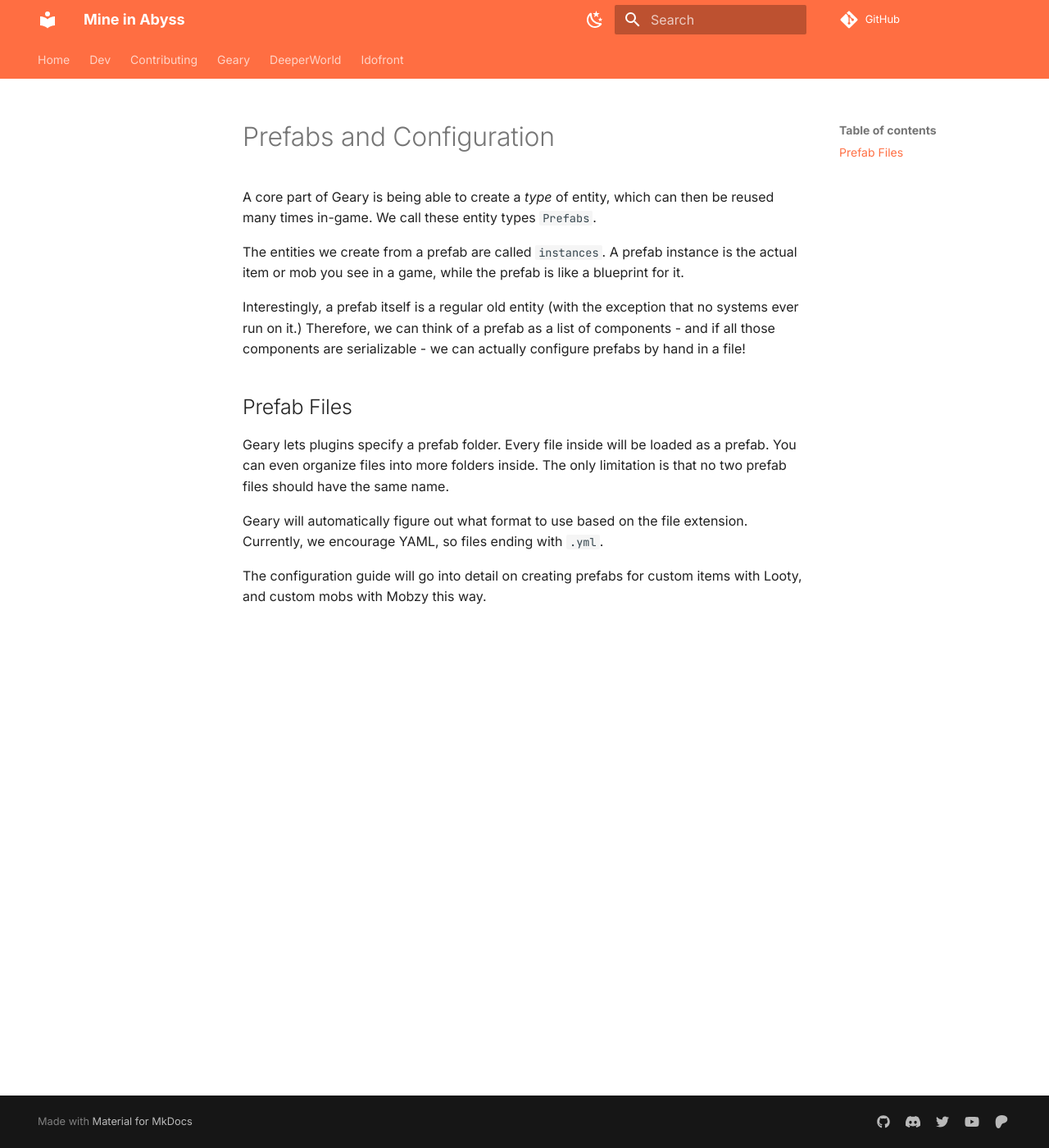
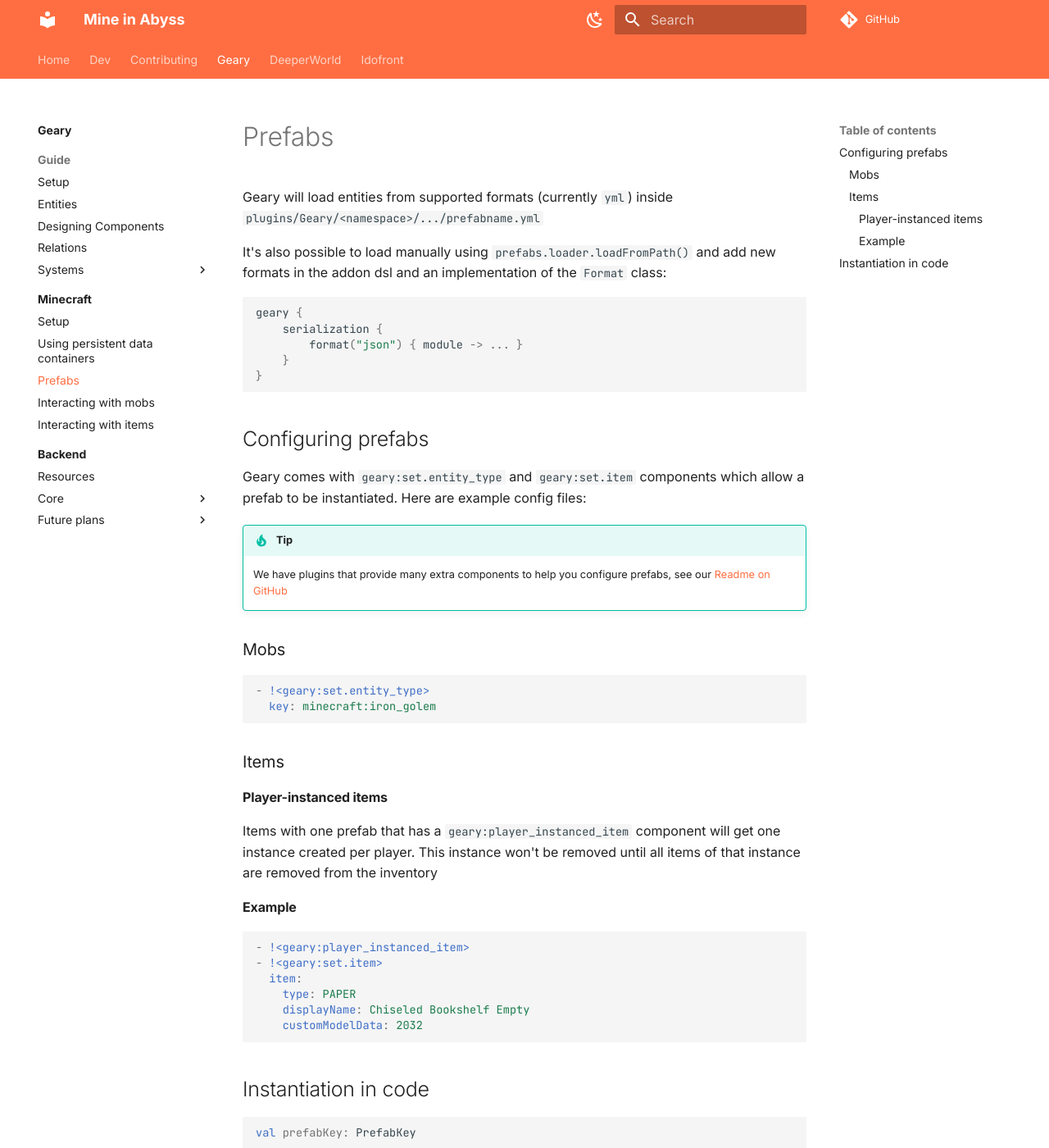
Before and after one commit to MineInAbyss/wiki, an MkDocs documentation site: the page built from docs/geary/minecraft/prefabs.md, in a window 1280 px wide and 1400 px high. Shown: the whole window at 82% size. Built offline with MkDocs 1.6.1 and Material for MkDocs 9.7.7, drawn with Linux system fonts in a browser that asks for light colours; comment, search, counter and statistics services are not loaded; some of the changed text lies outside the part shown.

Commit message:
Add setup guide for geary and new Minecraft guide

````diff
--- /dev/null
+++ b/docs/geary/minecraft/SUMMARY.md
@@ -0,0 +1,7 @@
+- index*.md
+- setup*.md
+- persistentdatacontainer*.md
+- prefabs*.md
+- mobs*.md
+- items*.md
+- *
--- a/docs/geary/minecraft/prefabs.md
+++ b/docs/geary/minecraft/prefabs.md
@@ -1,23 +1,57 @@
----
-title: Prefabs
-parent: Minecraft Guide
-grand_parent: Geary
-nav_order: 10
----
+# Prefabs
 
-# Prefabs and Configuration
+Geary will load entities from supported formats (currently `yml`) inside `plugins/Geary/<namespace>/.../prefabname.yml`
 
-A core part of Geary is being able to create a *type* of entity, which can then be reused many times in-game. We call these entity types `Prefabs`.
+It's also possible to load manually using `prefabs.loader.loadFromPath()` and add new formats in the addon dsl and an implementation of the `Format` class:
 
-The entities we create from a prefab are called `instances`. A prefab instance is the actual item or mob you see in a game, while the prefab is like a blueprint for it.
+```kotlin
+geary {
+    serialization {
+        format("json") { module -> ... }
+    }
+}
+```
 
-Interestingly, a prefab itself is a regular old entity (with the exception that no systems ever run on it.) Therefore, we can think of a prefab as a list of components - and if all those components are serializable - we can actually configure prefabs by hand in a file!
+## Configuring prefabs
+
+Geary comes with `geary:set.entity_type` and `geary:set.item` components which allow a prefab to be instantiated. Here are example config files:
+
+!!! tip
+    We have plugins that provide many extra components to help you configure prefabs, see our [Readme on GitHub](https://github.com/MineInAbyss/Geary-papermc#plugins-using-geary)
+
+### Mobs
+```yaml
+- !<geary:set.entity_type>
+  key: minecraft:iron_golem
+```
+
+### Items
 
 
-## Prefab Files
+#### Player-instanced items
 
-Geary lets plugins specify a prefab folder. Every file inside will be loaded as a prefab. You can even organize files into more folders inside. The only limitation is that no two prefab files should have the same name.
+Items with one prefab that has a `geary:player_instanced_item` component will get one instance created per player. This instance won't be removed until all items of that instance are removed from the inventory
 
-Geary will automatically figure out what format to use based on the file extension. Currently, we encourage YAML, so files ending with `.yml`.
+#### Example
+```yaml
+- !<geary:player_instanced_item>
+- !<geary:set.item>
+  item:
+    type: PAPER
+    displayName: Chiseled Bookshelf Empty
+    customModelData: 2032
+```
 
-The configuration guide will go into detail on creating prefabs for custom items with Looty, and custom mobs with Mobzy this way.
+
+## Instantiation in code
+
+```kotlin
+val prefabKey: PrefabKey
+
+// Mobs
+val location: Location
+location.spawnFromPrefab(prefabKey)
+
+// Items
+val itemStack = itemTracking.provider.serializePrefabToItemStack(prefabKey)
+```
--- a/mkdocs.yml
+++ b/mkdocs.yml
@@ -10,6 +10,7 @@ theme:
     - navigation.indexes
     - navigation.sections
     - navigation.top
+    - navigation.footer
   font:
     text: Inter
     code: JetBrains Mono
````
Also changed, not shown: README.md (+4 -0 lines), docs/geary/SUMMARY.md (+2 -1 lines), docs/geary/guide/SUMMARY.md (+1 -0 lines), docs/geary/guide/relations.md (+2 -2 lines), docs/geary/guide/setup.md (added, +81 -0 lines), docs/geary/minecraft/index.md (+2 -9 lines), docs/geary/minecraft/introduction.md (deleted, +0 -38 lines), docs/geary/minecraft/items.md (added, +32 -0 lines), docs/geary/minecraft/mobs.md (added, +41 -0 lines), docs/geary/minecraft/persistentdatacontainer.md (added, +20 -0 lines), docs/geary/minecraft/setup.md (added, +45 -0 lines), docs/geary/minecraft/wrapping-entities.md (deleted, +0 -53 lines), docs/geary/guide/index.md (deleted).
